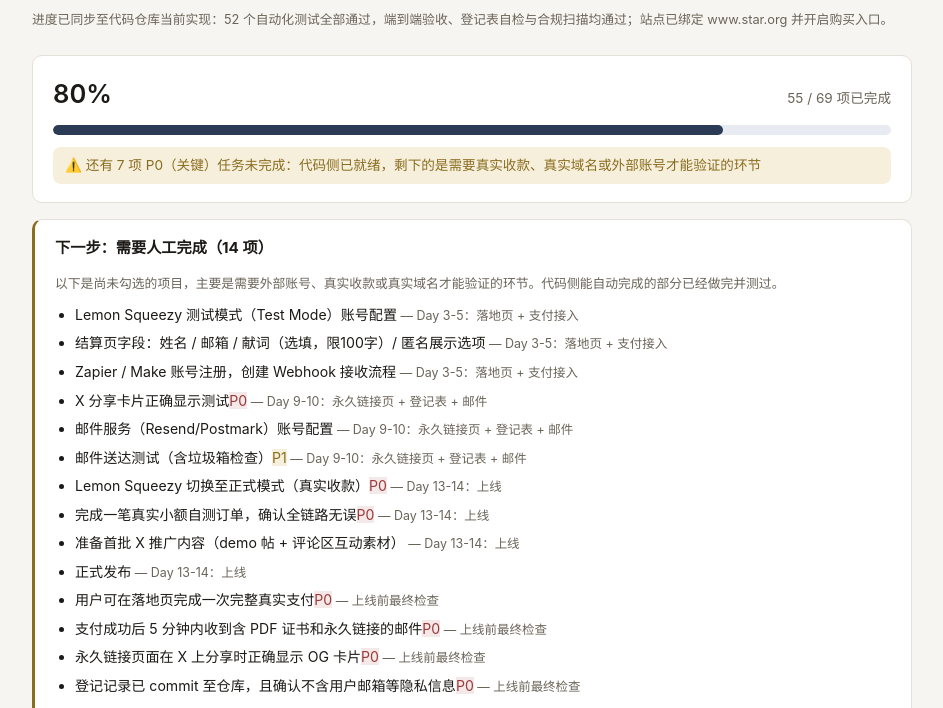
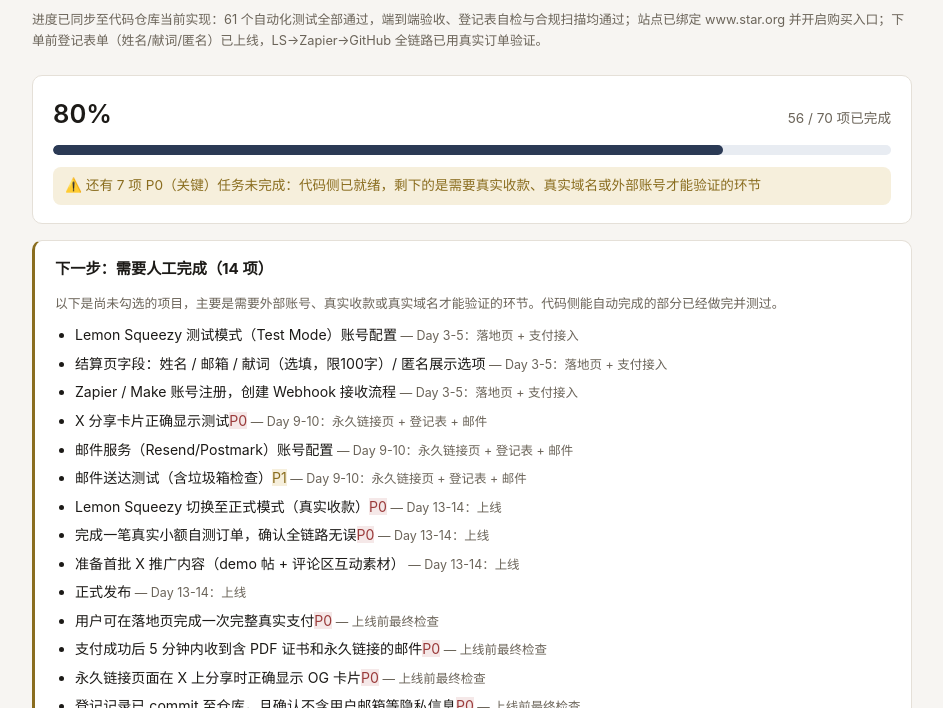
Before and after one commit to star-foundation/star.org, a website: page docs/star-org-checklist.html in a window 1280 px wide. Shown: the part 92-800 px from the top of the page, without its empty margins (168-1111 px from the left). Drawn offline with Linux system fonts and the light colour scheme.

Commit message:
checklist：下单前登记表单上线并端到端验证（匿名/献词/自定义名）

```diff
--- a/docs/star-org-checklist.html
+++ b/docs/star-org-checklist.html
@@ -247,7 +247,7 @@
   <header>
     <h1>⭐ Star.org 开发进度 CheckList</h1>
     <p class="subtitle">依据《技术需求说明书 v0.2》《产品需求文档 v1.0》《测试用例说明书 v1.0》整理 · 勾选状态自动保存在本机浏览器</p>
-    <p class="meta-line">进度已同步至代码仓库当前实现：52 个自动化测试全部通过，端到端验收、登记表自检与合规扫描均通过；站点已绑定 www.star.org 并开启购买入口。</p>
+    <p class="meta-line">进度已同步至代码仓库当前实现：61 个自动化测试全部通过，端到端验收、登记表自检与合规扫描均通过；站点已绑定 www.star.org 并开启购买入口；下单前登记表单（姓名/献词/匿名）已上线，LS→Zapier→GitHub 全链路已用真实订单验证。</p>
   </header>
 
   <div class="progress-card">
@@ -441,7 +441,7 @@ const DATA = [
     days: "已完成",
     desc: "代码实现之外的验证证据：测试、端到端、合规、数据核对",
     items: [
-      { t: "52 个自动化测试全部通过（npm test）", tag: "", done: true,
+      { t: "61 个自动化测试全部通过（npm test）", tag: "", done: true,
         note: "覆盖 TC-ALLOC / TC-PDF / TC-PAGE / TC-REG / TC-MAIL / TC-COMP / TC-PAY / TC-LP / TC-ERR" },
       { t: "防超卖并发测试连续 3 轮通过", tag: "", done: true,
         note: "6 个真实子进程抢 1 颗星：恰好 1 笔成功、5 笔判定售罄、零重复记录" },
@@ -463,6 +463,8 @@ const DATA = [
         note: "不依赖 Zapier 直接派发 repository_dispatch：正常 → 提交记录并生成证书/OG；重复订单号 → 复用同一登记编号、不占第二颗星；异常载荷 → 退出码 4 零提交；售罄 → 退出码 3 warning 不提交。验证用记录已清理，候选库回到 800 颗" },
       { t: "登记后站点不自动更新缺陷修复（workflow_run 自动部署）", tag: "p0", done: true,
         note: "根因：register.yml 用默认 GITHUB_TOKEN 推提交，GitHub 防循环机制下这种提交不触发 on:push，所以客户登记后永久链接页/证书一直 404。已在 deploy-pages.yml 加 workflow_run 监听「登记」工作流、成功完成后强制重建，并用真实派发验证：登记跑完自动出现 event=workflow_run 的部署并把新登记发布上线" },
+      { t: "下单前登记表单（姓名 / 献词 / 匿名），解决 LS 无自定义字段的产品缺口", tag: "p0", done: true,
+        note: "Lemon Squeezy 结算页不收集自定义字段（该需求在其反馈板挂了四年未实现），导致客户自填的登记名/献词/匿名没有来源、证书只能退化成持卡人姓名，且违反 PRD 5.4 的匿名选择权。已在落地页加入登记表单，提交时把三个值作为 ?checkout[custom][...] 拼进结算链接（LS 官方支持的传入路径）。URL 构建抽成纯函数 site/assets/js/checkout-url.mjs 并单测；端到端验证：派发带 meta.custom_data 的载荷后，公开记录 owner_display_name=null（匿名生效）、献词正确保留、持卡人姓名未泄漏，线上匿名页显示「匿名登记人」且献词可见" },
       { t: "Zap→GitHub 字段映射真实验证（非写死）", tag: "p0", done: true,
         note: "用带不同客户名的载荷派发两条，登记名正确反映 payload 里的「李明远」，证明 order_id/display_name/email/status 均为 Zapier 字段胶囊替换（非占位文字）；Zapier 嵌套键确认用双下划线（client_payload__order_id），非方括号；on:push 不触发问题已用 workflow_run 修复" },
       { t: "部署配置审查与修复（渲染环境 / 权限 / 并发 / 推送）", tag: "p0", done: true,
```
